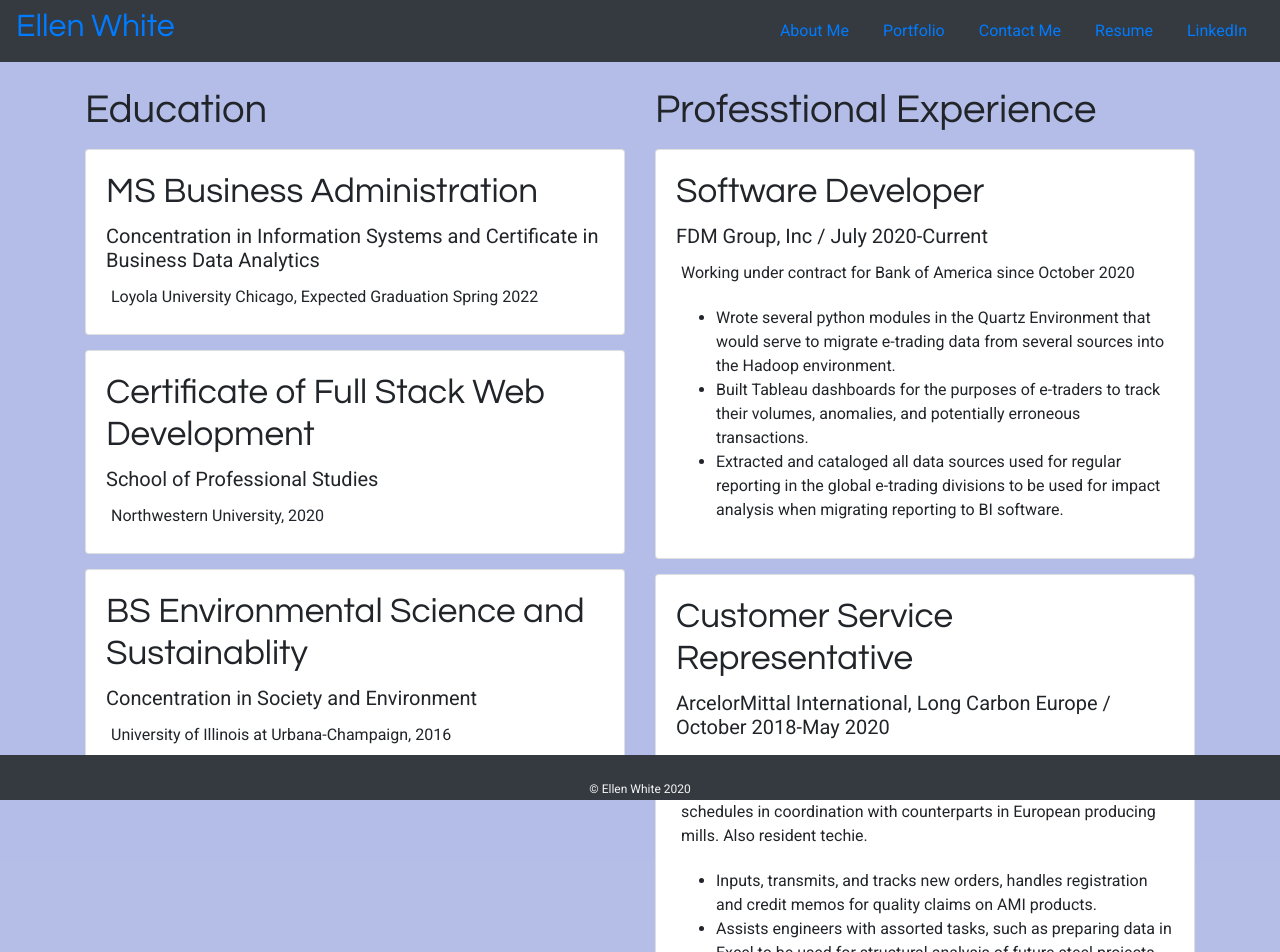
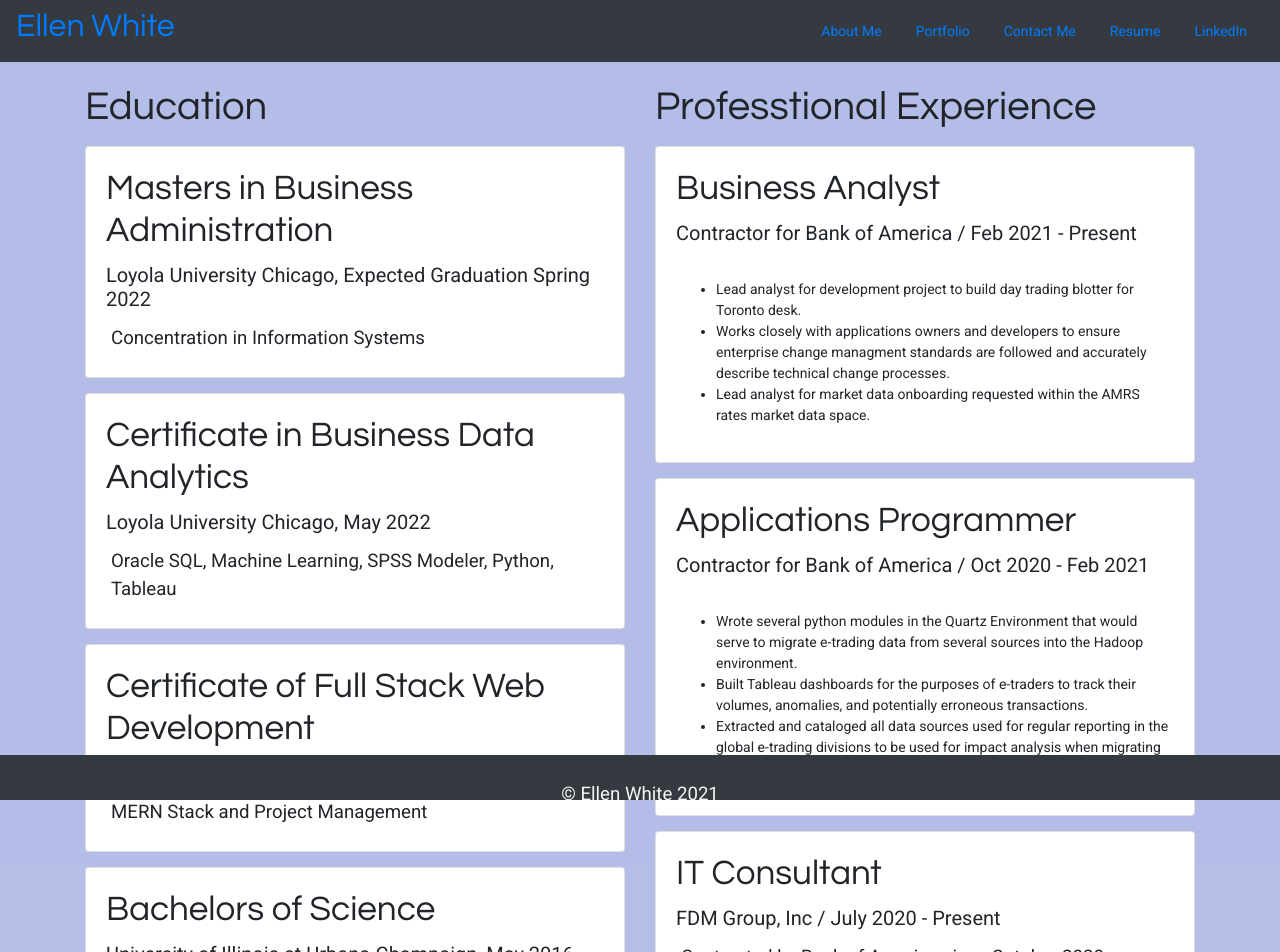
Before and after one commit to evwhite2/react-portfolio, a React (Create React App) app in the folder client/: page /resume in a window 1280 px wide. Shown: the top 952 px of the page. Built offline with nearby package versions, Linux system fonts and the light colour scheme.

Commit message:
updating written content

```diff
--- a/client/src/App.js
+++ b/client/src/App.js
@@ -25,7 +25,7 @@ function App() {
             <Route exact path="/resume" component={Resume} />
           </BrowserRouter>
           <Footer>
-            <p> © Ellen White 2020 </p>
+            <p> © Ellen White 2021 </p>
           </Footer>
           </Wrapper>
 
--- a/client/src/Components/Card.js
+++ b/client/src/Components/Card.js
@@ -3,10 +3,10 @@ import React from "react";
 function Card(props){
     return(
         <div className="buffTop card">
-            <div className="card-body">
+            <div className="med-txt card-body">
                 <h3 className="card-title">{props.heading}</h3>
                 <h5>{props.subheading}</h5>
-                <p className="card-text ">{props.text}</p>
+                <p className="card-text">{props.text}</p>
             </div>
         </div>
     )
--- a/client/src/Components/style.css
+++ b/client/src/Components/style.css
@@ -83,6 +83,10 @@ p{
     width:250px;
 }
 
+.med-txt{
+    font-size: 14px;
+}
+
 .stronger{
     text-decoration: underline;
 }
--- a/client/src/Pages/Home.js
+++ b/client/src/Pages/Home.js
@@ -20,7 +20,7 @@ function Home(){
 
                     <h3>Profile</h3>
                 <p>
-                    Ellen is a Full Stack Developer and Business Data Analyst who values innovation, sustainability, and merit. She earned a certificate in Web Development from Northwestern University, and is an MBA candidate with concentration in Information Systems and Business Data Analytics.
+                    Ellen is a Full Stack Developer and Business Data Analyst who values innovation, sustainability, and merit. She earned a certificate in Web Development from Northwestern University, and is an MBA candidate with concentration in Information Systems and Business Data Analytics at Loyola University of Chicago.
                 </p>
                 <p>
                    With several years of advanced customer service experience in leadership roles, Ellen enjoys and excels in having an active line of communication with the client. During her education at Northwestern, Ellen most notably contributed to a full stack website that would serve as a catalog and calculator to build price quotes for a custom framing store. Ellen created the schema for the database and wrote the back end connections in JavaScript from MongoDB into a React application, and designed and wrote nearly the entire front end. As an engineer for Bank of America, her focus has shifted towards big data and analytics while still maintaining side projects in web development.
--- a/client/src/Pages/Resume.js
+++ b/client/src/Pages/Resume.js
@@ -12,33 +12,53 @@ function Resume(){
                 <div className="col-lg-6">
                     <h1>Education</h1>
                     <Card
-                    heading="MS Business Administration"
-                    subheading="Concentration in Information Systems and Certificate in Business Data Analytics"
-                    text="Loyola University Chicago, Expected Graduation Spring 2022"
+                    heading="Masters in Business Administration"
+                    text="Concentration in Information Systems"
+                    subheading="Loyola University Chicago, Expected Graduation Spring 2022"
+                    />
+
+                    <Card
+                    heading="Certificate in Business Data Analytics"
+                    subheading="Loyola University Chicago, May 2022"
+                    text="Oracle SQL, Machine Learning, SPSS Modeler, Python, Tableau"
                     />
 
                     <Card
                     heading="Certificate of Full Stack Web Development"
-                    subheading="School of Professional Studies"
-                    text="Northwestern University, 2020"
+                    subheading="Northwestern University, March 2020"
+                    text="MERN Stack and Project Management"
                     />
 
                     <Card
-                    heading="BS Environmental Science and Sustainablity"
-                    subheading="Concentration in Society and Environment"
-                    text="University of Illinois at Urbana-Champaign, 2016"
+                    heading="Bachelors of Science"
+                    subheading="University of Illinois at Urbana-Champaign, May 2016"
+                    text="Major of Environmental Science and Sustainablity"
                     />
                 </div>
 
                 <div className="col-lg-6">
                     <h1>Professtional Experience</h1>
                     <ListCard
-                    heading="Software Developer"
-                    subheading="FDM Group, Inc / July 2020-Current"
-                    text="Working under contract for Bank of America since October 2020"
+                    heading="Business Analyst"
+                    subheading="Contractor for Bank of America / Feb 2021 - Present"
+                    bullet1="Lead analyst for development project to build day trading blotter for Toronto desk."
+                    bullet2="Works closely with applications owners and developers to ensure enterprise change managment standards are followed and accurately describe technical change processes."
+                    bullet3="Lead analyst for market data onboarding requested within the AMRS rates market data space."
+                    />
+                    <ListCard
+                    heading="Applications Programmer"
+                    subheading="Contractor for Bank of America / Oct 2020 - Feb 2021"
                     bullet1="Wrote several python modules in the Quartz Environment that would serve to migrate e-trading data from several sources into the Hadoop environment."
                     bullet2="Built Tableau dashboards for the purposes of e-traders to track their volumes, anomalies, and potentially erroneous transactions."
                     bullet3="Extracted and cataloged all data sources used for regular reporting in the global e-trading divisions to be used for impact analysis when migrating reporting to BI software."
+                    />
+                    <ListCard
+                    heading="IT Consultant"
+                    subheading="FDM Group, Inc / July 2020 - Present"
+                    text="Contracted by Bank of America since October 2020"
+                    bullet1="Underwent intoductory courses in Unix and Java Applications programming, and professional skills development"
+                    bullet2="During preliminary onboarding for first contract, engaged in individual studies to learn Big Data Programming skills via Hadoop, Google Cloud, and Databricks"
+                    bullet3="Self-taught Python for purposes on contract at Bank of America"
                     />
                     <ListCard
                     heading="Customer Service Representative"
@@ -52,7 +72,7 @@ function Resume(){
                     />
                     <ListCard
                     heading="East Coast Regional Manager"
-                    subheading="First Look Appraisals, LLC / June 2016-October 2018"
+                    subheading="First Look Appraisals, LLC / June 2016 - October 2018"
                     text="Promoted after 1 year of employment to leadership role overseeing team of 9 coordinators to provide integral, multi-faceted support for mortgage lenders during real estate appraisal life cycles."
                     bullet1="Charged with managing all escalated files, including developing new strategies to mitigate reoccurring issues."
                     bullet2="Consistently demonstrated mastery of various technological interfaces and several operating systems, often improving the understanding of company systems for my superiors, on several occasions, leading to the creation of new tools to run user operations more effectively."
--- a/client/src/Pages/style.css
+++ b/client/src/Pages/style.css
@@ -1,6 +1,7 @@
 body{
     background-color:#b3bde7fa;
     font-family: 'Roboto', sans-serif;
+    font-size: 14px;
     height: 100vh;
 }
 
@@ -14,6 +15,7 @@ h3 {
 }
 p{
     font-family: 'Roboto', sans-serif;
+    font-size: 14pt;
     padding:5px;
 }
 
```
Also changed, not shown: 1 other file (tests, documents, lock files or other folders).
